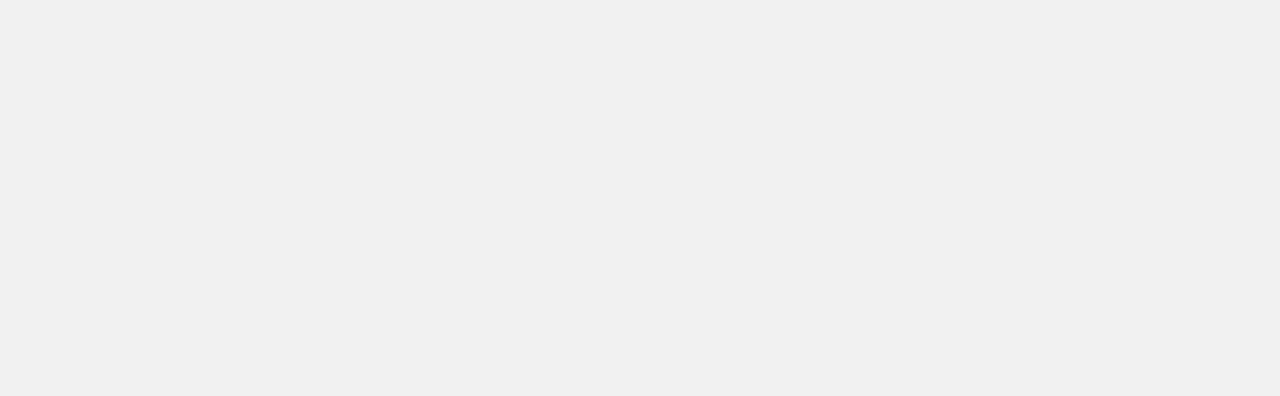
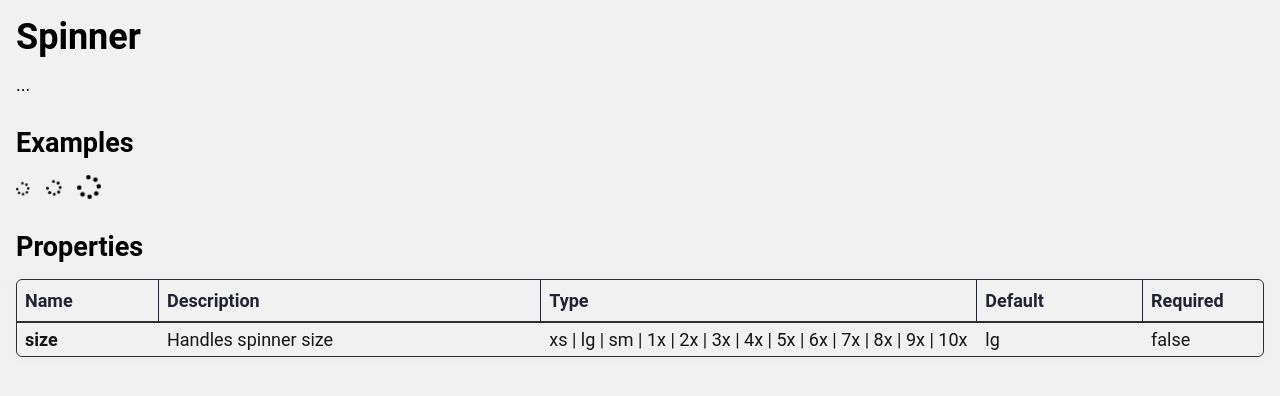
Before and after one commit to alcantariel/stage, a React (Create React App) app: page /spinner in a window 1280 px wide. Before the commit this address had no page. Shown: the top 396 px of the page. Built offline with nearby package versions, Linux system fonts and the light colour scheme; what providers would draw is missing.

Commit message:
add spinner

```diff
--- a/src/App.tsx
+++ b/src/App.tsx
@@ -17,6 +17,7 @@ const NotificationPage = lazy(
 );
 const PaginationPage = lazy(() => import('pages/Pagination/PaginationPage'));
 const SelectPage = lazy(() => import('pages/Select/SelectPage'));
+const SpinnerPage = lazy(() => import('pages/Spinner/SpinnerPage'));
 
 const Wrapper = styled.div`
   background-color: ${props => props.theme.backgroundColor};
@@ -44,6 +45,7 @@ const App = () => {
                   <Route path="/notification" element={<NotificationPage />} />
                   <Route path="/pagination" element={<PaginationPage />} />
                   <Route path="/select" element={<SelectPage />} />
+                  <Route path="/spinner" element={<SpinnerPage />} />
                 </Routes>
               </Wrapper>
             </Suspense>
--- a/src/components/Spinner/Spinner.tsx
+++ b/src/components/Spinner/Spinner.tsx
@@ -3,8 +3,19 @@ import { FontAwesomeIcon } from '@fortawesome/react-fontawesome';
 
 export interface SpinnerProps {
   size?: SizeProp;
+  className?: string;
 }
 
-export const Spinner = ({ size = 'lg', ...rest }: SpinnerProps) => {
-  return <FontAwesomeIcon spin icon="spinner" size={size} {...rest} />;
+export const Spinner = (props: SpinnerProps) => {
+  const { size = 'lg', className = '', ...rest } = props;
+
+  return (
+    <FontAwesomeIcon
+      {...rest}
+      spin
+      size={size}
+      icon="spinner"
+      className={className}
+    />
+  );
 };
--- /dev/null
+++ b/src/pages/Spinner/SpinnerPage.tsx
@@ -0,0 +1,27 @@
+import { ComponentPage, Spinner } from 'components';
+import { Property } from 'types';
+
+const properties: Property[] = [
+  {
+    name: 'size',
+    required: 'false',
+    defaultValue: 'lg',
+    description: 'Handles spinner size',
+    type: 'xs | lg | sm | 1x | 2x | 3x | 4x | 5x | 6x | 7x | 8x | 9x | 10x'
+  }
+];
+
+const SpinnerPage = () => {
+  return (
+    <ComponentPage title="Spinner" description="...">
+      <ComponentPage.Section subtitle="Examples">
+        <Spinner size="xs" className="mr-4" />
+        <Spinner size="sm" className="mr-4" />
+        <Spinner size="lg" />
+      </ComponentPage.Section>
+      <ComponentPage.TableProperties properties={properties} />
+    </ComponentPage>
+  );
+};
+
+export default SpinnerPage;
```
